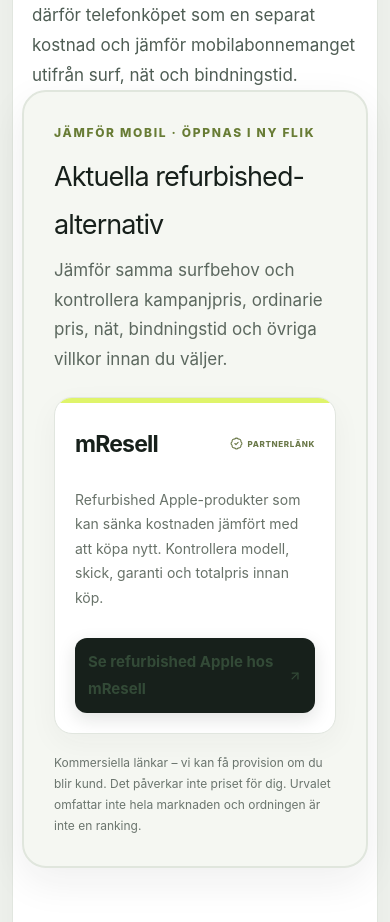
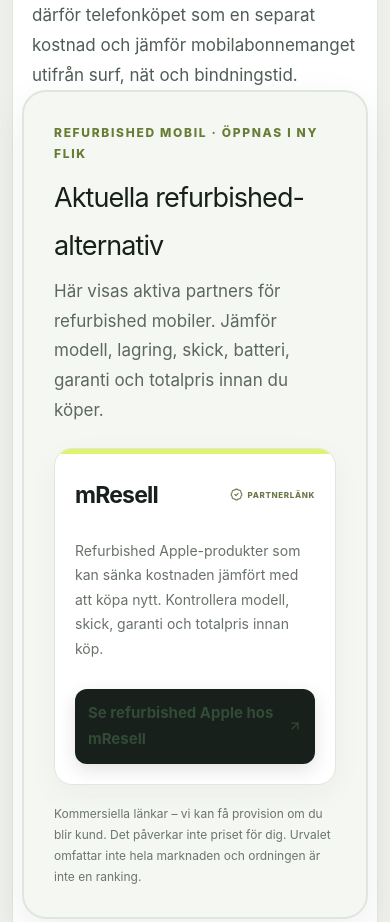
Before and after one commit to arvidlandin-cpu/sankkostnaden, a Next.js app: page /mobil/refurbished-mobil in a window 390 px wide. Shown: the part 1800-2722 px from the top of the page. Built offline with nearby package versions, Linux system fonts and the light colour scheme.

Commit message:
Tailor partner copy for refurbished mobile offers

```diff
--- a/components/PartnerOffers.tsx
+++ b/components/PartnerOffers.tsx
@@ -25,6 +25,10 @@ function sectionCopy(category: PartnerCategory, intent?: PartnerIntent) {
   if (category === 'bredband') return {
     kicker: 'JÄMFÖR BREDBAND · ÖPPNAS I NY FLIK',
     intro: 'Pris och tillgänglighet beror på adress och nät. Kontrollera vad som går att beställa hos dig och jämför samma hastighet, ordinarie pris, kampanj och bindningstid.',
+  };
+  if (category === 'mobil' && intent === 'refurbished') return {
+    kicker: 'REFURBISHED MOBIL · ÖPPNAS I NY FLIK',
+    intro: 'Här visas aktiva partners för refurbished mobiler. Jämför modell, lagring, skick, batteri, garanti och totalpris innan du köper.',
   };
   if (category === 'mobil') return {
     kicker: 'JÄMFÖR MOBIL · ÖPPNAS I NY FLIK',
```
